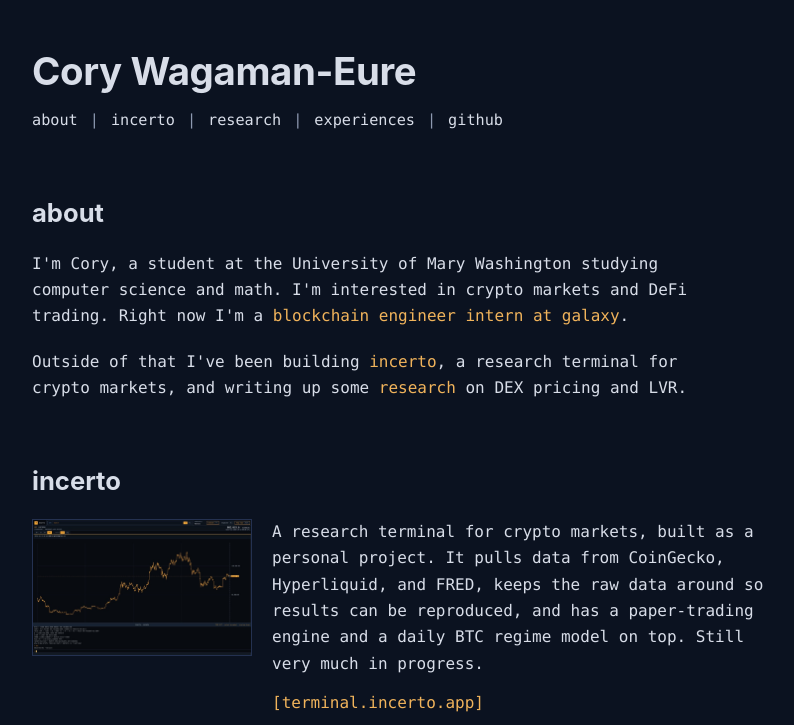
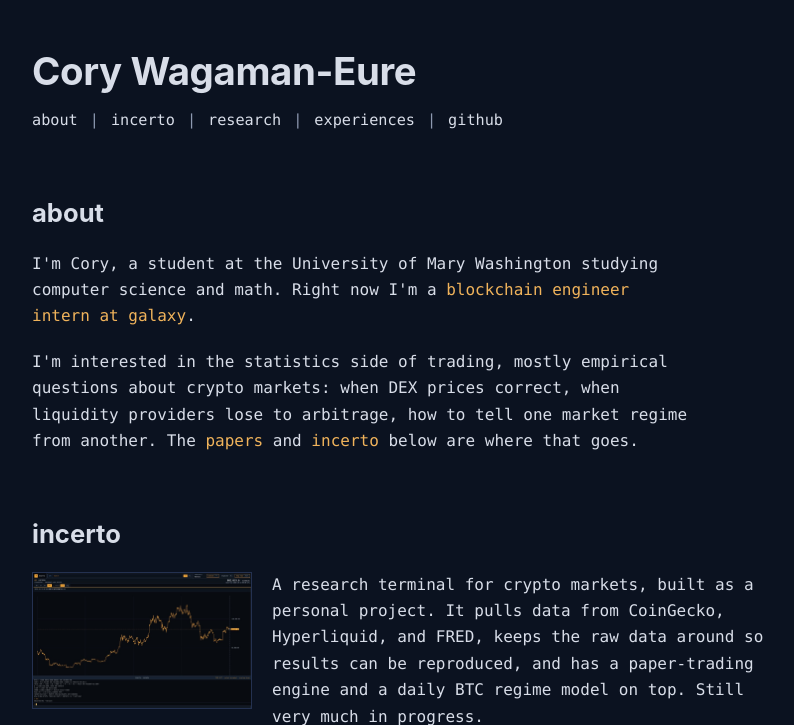
Before and after one commit to CWagamanEure/personal-website, a Flask app: page / in a window 1280 px wide. Shown: the top 725 px of the page, without its empty margins (228-1022 px from the left). Run offline with Flask 3, Linux system fonts and the light colour scheme.

Commit message:
Say what the research is actually about in the bio
Co-Authored-By: Claude Fable 5.1 <noreply@anthropic.com>

```diff
--- a/dist/index.html
+++ b/dist/index.html
@@ -37,10 +37,10 @@
     <section class="content-section about" id="about">
       <h2>about</h2>
       <p>
-        I'm Cory, a student at the University of Mary Washington studying computer science and math. I'm interested in crypto markets and DeFi trading. Right now I'm a <a href="#experience">blockchain engineer intern at galaxy</a>.
+        I'm Cory, a student at the University of Mary Washington studying computer science and math. Right now I'm a <a href="#experience">blockchain engineer intern at galaxy</a>.
       </p>
       <p>
-        Outside of that I've been building <a href="#incerto">incerto</a>, a research terminal for crypto markets, and writing up some <a href="#research">research</a> on DEX pricing and LVR.
+        I'm interested in the statistics side of trading, mostly empirical questions about crypto markets: when DEX prices correct, when liquidity providers lose to arbitrage, how to tell one market regime from another. The <a href="#research">papers</a> and <a href="#incerto">incerto</a> below are where that goes.
       </p>
     </section>
 
--- a/website/templates/home.html
+++ b/website/templates/home.html
@@ -32,10 +32,10 @@
     <section class="content-section about" id="about">
       <h2>about</h2>
       <p>
-        I'm Cory, a student at the University of Mary Washington studying computer science and math. I'm interested in crypto markets and DeFi trading. Right now I'm a <a href="#experience">blockchain engineer intern at galaxy</a>.
+        I'm Cory, a student at the University of Mary Washington studying computer science and math. Right now I'm a <a href="#experience">blockchain engineer intern at galaxy</a>.
       </p>
       <p>
-        Outside of that I've been building <a href="#incerto">incerto</a>, a research terminal for crypto markets{% if config.RESEARCH_ENABLED %}, and writing up some <a href="#research">research</a> on DEX pricing and LVR{% endif %}.
+        I'm interested in the statistics side of trading, mostly empirical questions about crypto markets: when DEX prices correct, when liquidity providers lose to arbitrage, how to tell one market regime from another. {% if config.RESEARCH_ENABLED %}The <a href="#research">papers</a> and <a href="#incerto">incerto</a> below are where that goes.{% else %}<a href="#incerto">incerto</a> below is where that goes.{% endif %}
       </p>
     </section>
 
```
